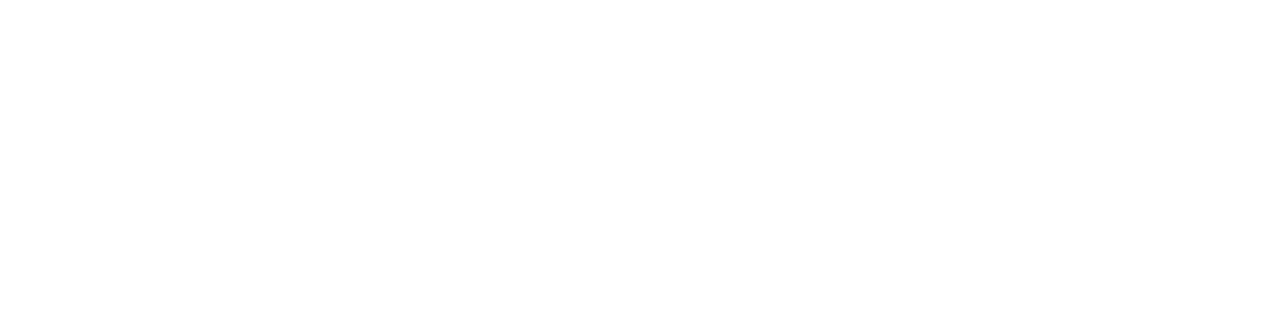
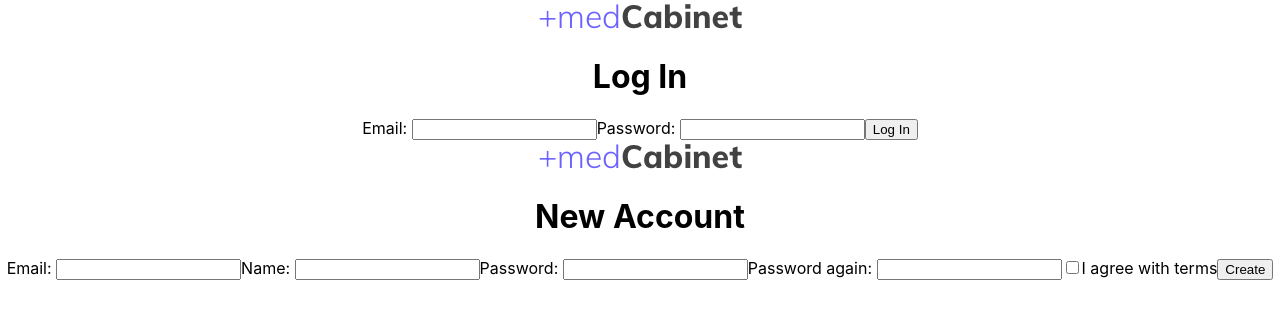
Before and after one commit to bw-ft-med-cabinet-4/Front-End, a React (Create React App) app in the folder med-cabinet/: page /login in a window 1280 px wide. Shown: the top 318 px of the page. Built offline with nearby package versions, Linux system fonts and the light colour scheme.

Commit message:
moving it over

```diff
--- a/med-cabinet/src/App.js
+++ b/med-cabinet/src/App.js
@@ -4,12 +4,17 @@
 import logo from "./logo.svg";
 import "./App.css";
 import ProtectedRoute from "./components/ProtectedRoute";
+import Login from "./components/login"
+import NewAccount from './components/newaccount'
 
 function App() {
   return (
     <Router>
       <div className="App">
         <ProtectedRoute />
+
+        <Login />
+        <NewAccount />
       </div>
     </Router>
   );
--- /dev/null
+++ b/med-cabinet/src/components/login.js
@@ -0,0 +1,32 @@
+import React, { useState, useEffect } from "react";
+import logo from "./images/logo.png"
+
+const initialFormValues={
+    email:'',
+    password: '',
+}
+
+function Login() {
+    return (
+        <div>
+
+           <img src={logo} />
+           <h1>Log In</h1>
+           <label>Email:&nbsp;
+               <input
+               name='email'
+               type='text'
+               />
+           </label>
+           <label>Password:&nbsp;
+               <input
+               name='password'
+               type='text'
+               />
+               </label>
+            <button>Log In</button>
+        </div>
+    )
+}
+
+export default Login;
--- /dev/null
+++ b/med-cabinet/src/components/newaccount.js
@@ -0,0 +1,50 @@
+import React, { useState, useEffect } from "react";
+import logo from "./images/logo.png"
+
+const initialFormValues={
+    email: '',
+    name: '',
+    password: '',
+    password2: ''
+}
+
+function NewAccount() {
+    return (
+        <div>
+           <img src={logo} />
+           <h1>New Account</h1>
+           <label>Email:&nbsp;
+               <input
+               name='email'
+               type='text'
+               />
+           </label>
+           <label>Name:&nbsp;
+               <input
+               name='name'
+               type='text'
+               />
+               </label>
+               <label>Password:&nbsp;
+               <input
+               name='password'
+               type='text'
+               />
+               </label>
+               <label>Password again:&nbsp;
+               <input
+               name='password2'
+               type='text'
+               />
+               </label>
+                <label><input
+                type="checkbox"
+                name="terms"
+                />I agree with terms
+                </label>
+            <button>Create</button>
+        </div>
+    )
+}
+
+export default NewAccount;
```
Also changed, not shown: med-cabinet/src/components/images/logo.png (added).
